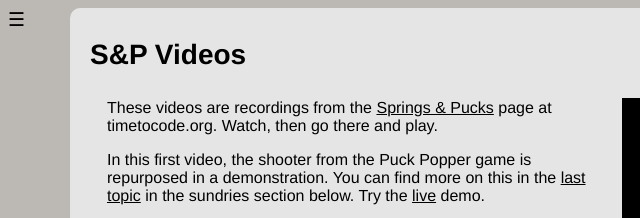
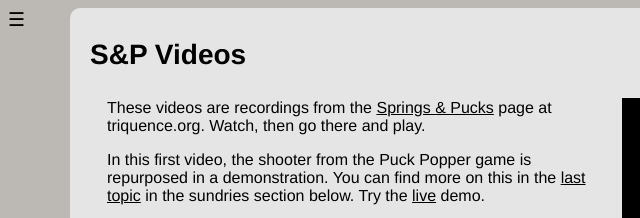
Before and after one commit to m-jim-d/springsandpucks, a plain HTML site: page videos.html in a window 1280 px wide. Shown: the top 218 px of the page, 0-640 px from the left. Drawn offline with Linux system fonts and the light colour scheme.

Commit message:
another update

```diff
--- a/videos.html
+++ b/videos.html
@@ -94,7 +94,7 @@
 
       <p>These videos are recordings from the
       <a href="index.html" target="_blank" title="try it; you'll like it...">Springs &amp; Pucks</a>
-      page at timetocode.org. Watch, then go there and play.</p>
+      page at triquence.org. Watch, then go there and play.</p>
       <!--  -->
       <p>In this first video, the shooter from the Puck Popper game is repurposed in a demonstration.
       You can find more on this in the <a class="scroll-link" data-scroll-target="internalExternal" href="#">last topic</a> in the sundries section below.
```
